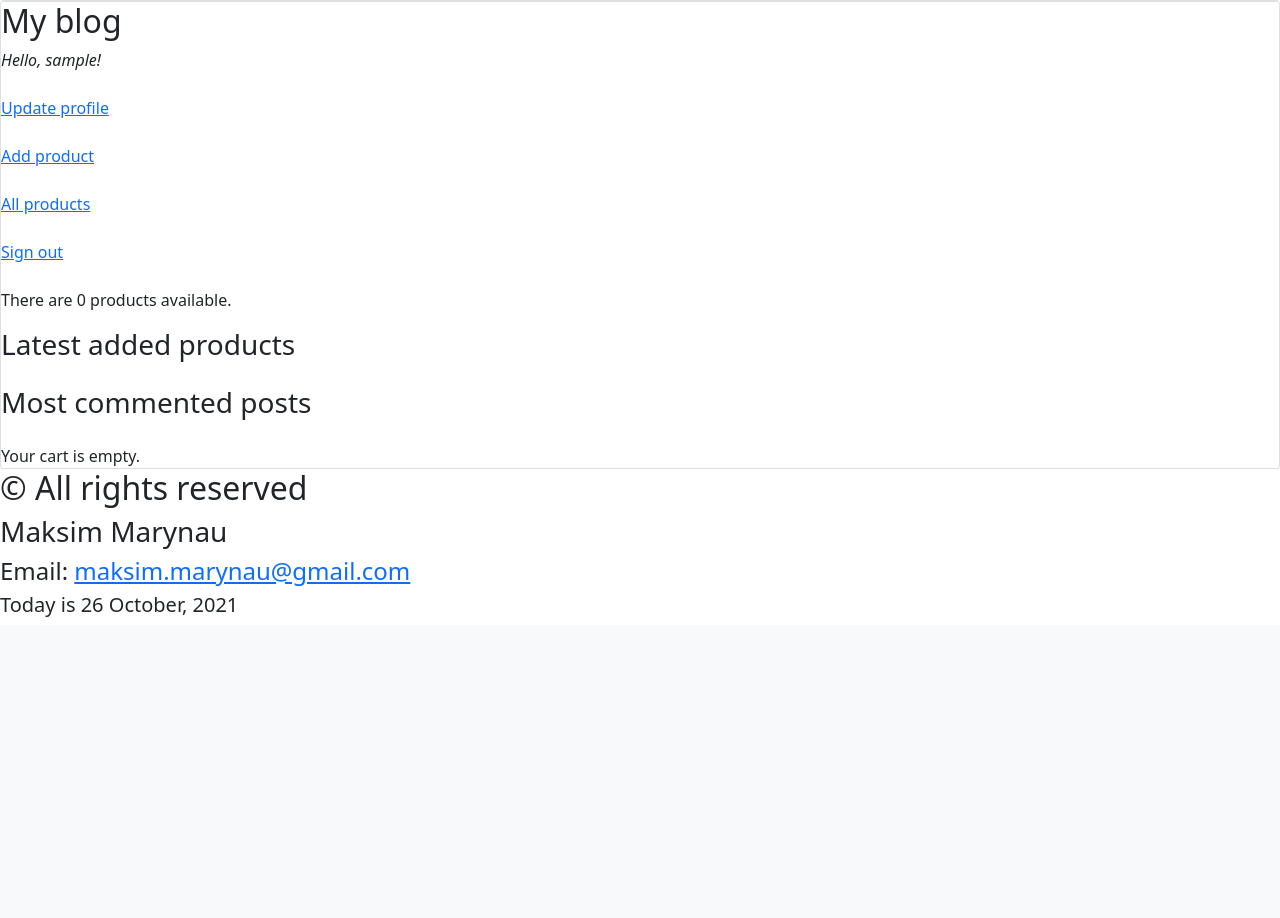
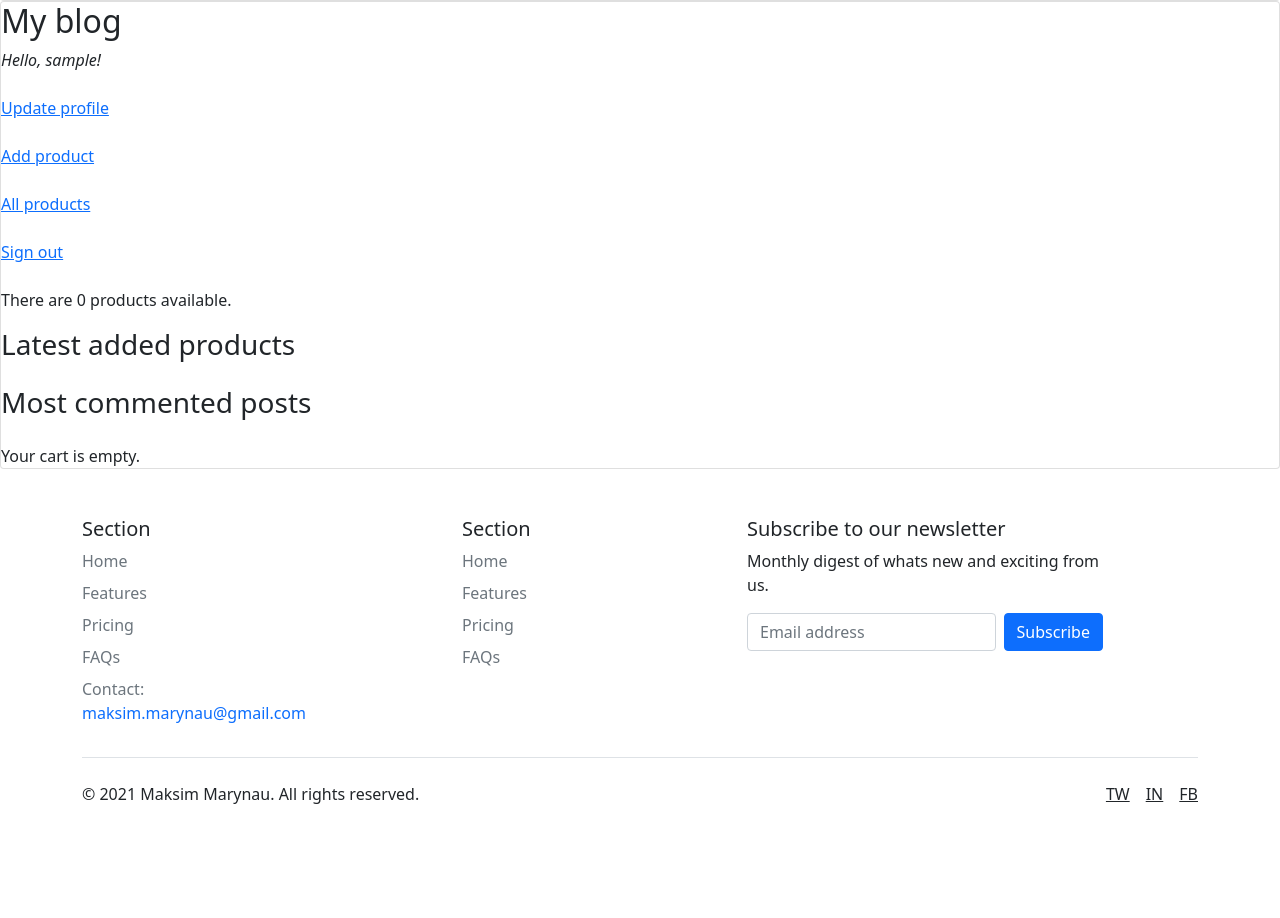
Before and after one commit to MaksimMarynau/coffee_shop, a Django app: page /accounts/add_product in a window 1280 px wide. Shown: the part 853-1771 px from the top of the page. Before the commit the page ends 1470 px from the top, so only its background shows below. Run offline with Django 3.2, Linux system fonts and the light colour scheme; the visitor is signed in with stand-in values (Sample User, id 1); data that the repository does not hold is empty; parts of the project's set-up code (start-up, migrations or seed data) failed here and were passed over.

Commit message:
changed footer

```diff
--- a/src/coffee_shop_project/coffee_shop_project/templates/include/footer.html
+++ b/src/coffee_shop_project/coffee_shop_project/templates/include/footer.html
@@ -1,9 +1,50 @@
 {% load custom_tags %}
-<div class=transparent1>
-    <div class="footer">
-        <h2>&copy; All rights reserved</h2>
-        <h3>Maksim Marynau</h3>
-        <h4>Email: <a href="mailto:maksim.marynau@gmail.com">maksim.marynau@gmail.com</a></h4>
-        <h5>Today is {% date_now %}</h5>
-    </div>
+
+<div class="container">
+    <footer class="py-5">
+        <div class="row">
+            <div class="col-4">
+                <h5>Section</h5>
+                <ul class="nav flex-column">
+                    <li class="nav-item mb-2"><a href="#" class="nav-link p-0 text-muted">Home</a></li>
+                    <li class="nav-item mb-2"><a href="#" class="nav-link p-0 text-muted">Features</a></li>
+                    <li class="nav-item mb-2"><a href="#" class="nav-link p-0 text-muted">Pricing</a></li>
+                    <li class="nav-item mb-2"><a href="#" class="nav-link p-0 text-muted">FAQs</a></li>
+                    <li class="nav-item mb-2 text-muted">Contact:<a href="mailto:maksim.marynau@gmail.com" class="nav-link p-0 ">maksim.marynau@gmail.com</a></li>
+                </ul>
+            </div>
+
+            <div class="col-2">
+                <h5>Section</h5>
+                <ul class="nav flex-column">
+                    <li class="nav-item mb-2"><a href="#" class="nav-link p-0 text-muted">Home</a></li>
+                    <li class="nav-item mb-2"><a href="#" class="nav-link p-0 text-muted">Features</a></li>
+                    <li class="nav-item mb-2"><a href="#" class="nav-link p-0 text-muted">Pricing</a></li>
+                    <li class="nav-item mb-2"><a href="#" class="nav-link p-0 text-muted">FAQs</a></li>
+                    <li class="nav-item mb-2"><a href="#" class="nav-link p-0 text-muted"></a></li>
+                </ul>
+            </div>
+
+            <div class="col-4 offset-1">
+                <form>
+                    <h5>Subscribe to our newsletter</h5>
+                    <p>Monthly digest of whats new and exciting from us.</p>
+                    <div class="d-flex w-100 gap-2">
+                        <label for="newsletter1" class="visually-hidden">Email address</label>
+                        <input id="newsletter1" type="text" class="form-control" placeholder="Email address">
+                        <button class="btn btn-primary" type="button">Subscribe</button>
+                    </div>
+                </form>
+            </div>
+        </div>
+
+        <div class="d-flex justify-content-between py-4 my-4 border-top">
+            <p>&copy; 2021 Maksim Marynau. All rights reserved.</p>
+            <ul class="list-unstyled d-flex">
+                <li class="ms-3"><a class="link-dark" href="#">TW</a></li>
+                <li class="ms-3"><a class="link-dark" href="#">IN</a></li>
+                <li class="ms-3"><a class="link-dark" href="#">FB</a></li>
+            </ul>
+        </div>
+    </footer>
 </div>
```
Also changed, not shown: src/coffee_shop_project/coffee_shop_project/templates/include/leftbar.html (deleted, +0 -27 lines).
